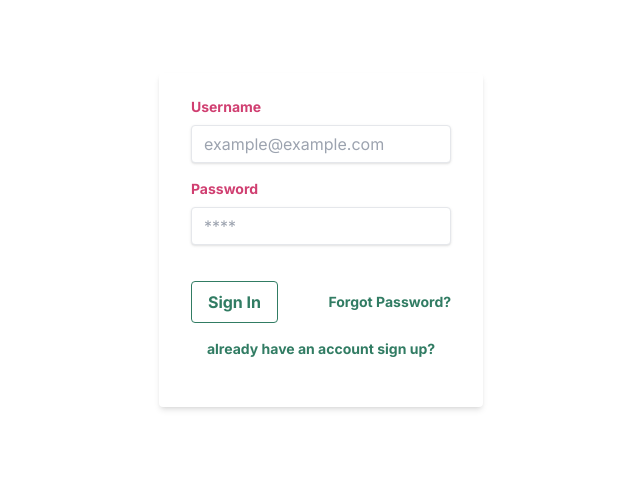
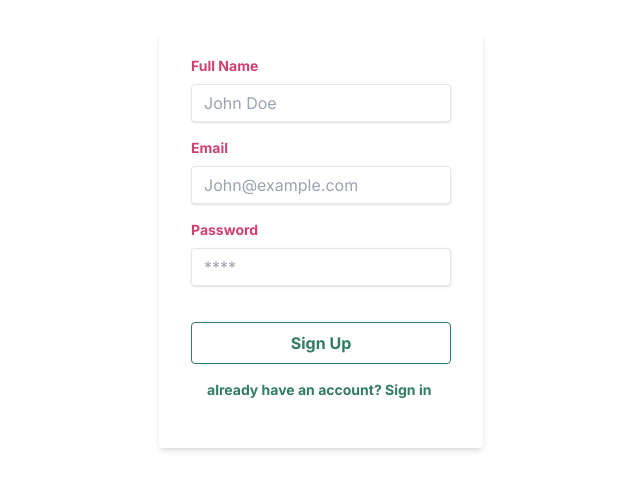
Before and after one commit to lodgingzeus/bookit, a Next.js app: page /auth/signup in a window 1280 px wide. Shown: the part 152-642 px from the top of the page, without its empty margins (319-959 px from the left). Built offline with nearby package versions, Linux system fonts and the light colour scheme.

Commit message:
register a user and popup

```diff
--- a/package.json
+++ b/package.json
@@ -25,6 +25,7 @@
     "react": "18.2.0",
     "react-dom": "18.2.0",
     "react-icons": "^4.9.0",
+    "react-toastify": "^9.1.3",
     "swiper": "^9.3.2",
     "tailwindcss": "3.3.2",
     "typescript": "5.0.4",
--- a/src/app/api/data/route.ts
+++ b/src/app/api/signup/route.ts
@@ -1,3 +1,4 @@
+import { prisma } from "@/db";
 // pages/api/data.js
 
 // export async function GET(req: any, res: any) {
@@ -13,8 +14,16 @@
 
 export async function POST(req: any) {
   try {
-    const { username, password } = await req.json();
-    return new Response(JSON.stringify(JSON.stringify({username: username, pass: password})));
+    const { name, email, password } = await req.json();
+
+    const newUser = await prisma.user.create({
+      data: {
+        name,
+        email,
+        password
+      }
+    })
+    return new Response(JSON.stringify(JSON.stringify(newUser)));
   } catch (error) {
     console.log(error)
   }
--- a/src/app/auth/signup/page.tsx
+++ b/src/app/auth/signup/page.tsx
@@ -1,27 +1,36 @@
 "use client"
 
 import { useState } from "react"
+import { ToastContainer, toast } from "react-toastify"
+import 'react-toastify/dist/ReactToastify.css';
 
 const SignUp = () => {
 
+    const [isSignUp, setIsSignUp ] = useState(true)
     const [ userInfo, setUserInfo ] = useState({
-      username: '',
+      name: '',
+      email: '',
       password: ''
     })
 
     const handleSubmit = async (e: any) => {
       e.preventDefault()
+      const { name, email, password } = userInfo
+      if(name == '' || email == undefined || password == null) return alert('Enter all info')
       console.log(userInfo)
       try {
-        const response = await fetch('/api/data', {
+        const response = await fetch('/api/signup', {
           method: "POST",
           body: JSON.stringify({
-            username: userInfo.username,
-            password: userInfo.password,
+            name: name,
+            email: email,
+            password: password,
           }),
         })
+        if(response.ok) toast.success('Successfully registered')
         const data = await response.json()
         console.log(data)
+
       } catch (error) {
         console.log(error)
       }
@@ -32,14 +41,27 @@ const SignUp = () => {
       setUserInfo((prevInfo) => ({...prevInfo, [name]: value}))
     }
 
+    const switchMode = () => {
+      setIsSignUp((pervIsSignUp) => !pervIsSignUp)
+    }
+
     return (
+  <>
     <div className="flex container items-center justify-center h-screen w-screen absolute top-1/2 left-1/2 transform -translate-x-1/2 -translate-y-1/2">
     <form className="bg-white shadow-md rounded px-8 pt-6 pb-8 mb-4">
+      {isSignUp && (
         <div className="mb-4">
-      <label className="block text-[#D03F71] text-sm font-bold mb-2" htmlFor="username">
-        Username
+          <label className="block text-[#D03F71] text-sm font-bold mb-2" htmlFor="name">
+            Full Name
           </label>
-      <input onChange={handleChange} className="shadow appearance-none border rounded w-full py-2 px-3 text-gray-700 leading-tight focus:outline-none focus:shadow-outline" name="username" type="text" placeholder="example@example.com" />
+          <input onChange={handleChange} className="shadow appearance-none border rounded w-full py-2 px-3 text-gray-700 leading-tight focus:outline-none focus:shadow-outline" name="name" type="text" placeholder="John Doe" />
+        </div>
+      )}
+      <div className="mb-4">
+        <label className="block text-[#D03F71] text-sm font-bold mb-2" htmlFor="email">
+          Email
+        </label>
+        <input onChange={handleChange} className="shadow appearance-none border rounded w-full py-2 px-3 text-gray-700 leading-tight focus:outline-none focus:shadow-outline" name="email" type="text" placeholder="John@example.com" />
       </div>
       <div className="mb-6">
         <label className="block text-[#D03F71] text-sm font-bold mb-2" htmlFor="password">
@@ -47,21 +69,31 @@ const SignUp = () => {
         </label>
         <input onChange={handleChange} className="shadow appearance-none border rounded w-full py-2 px-3 text-gray-700 mb-3 leading-tight focus:outline-none focus:shadow-outline" name="password" type="password" placeholder="****" />
       </div>
-    <div className="flex items-center justify-between">
-      <button onClick={handleSubmit} className="border border-[#317C63] hover:bg-[#D03F71] text-[#317C63] hover:text-white font-bold py-2 px-4 rounded focus:outline-none focus:shadow-outline" type="button">
-        Sign In
+      <div className="flex items-center w-full">
+        <button onClick={handleSubmit} className="w-full border border-[#317C63] hover:bg-[#D03F71] text-[#317C63] hover:text-white font-bold py-2 px-4 rounded focus:outline-none focus:shadow-outline" type="button">
+          {isSignUp ? 'Sign Up' : 'Sign In'}
         </button>
-      <a className="inline-block align-baseline font-bold text-sm text-[#317C63] hover:text-green-600" href="#">
-        Forgot Password?
-      </a>
       </div>
       <div>
-        <p className="p-4 inline-block align-baseline font-bold text-sm text-[#317C63] hover:text-green-600 cursor-pointer">
-            already have an account sign up?
+          <p onClick={switchMode} className="p-4 inline-block align-baseline font-bold text-sm text-[#317C63] hover:text-green-600 cursor-pointer">
+              {isSignUp ? 'already have an account? Sign in' : `don't have an account? Sign up`}
           </p>
       </div>
     </form>
+      <ToastContainer
+        position="top-right"
+        autoClose={5000}
+        hideProgressBar={false}
+        newestOnTop={false}
+        closeOnClick
+        rtl={false}
+        pauseOnFocusLoss
+        draggable
+        pauseOnHover
+        theme="light"
+      />
   </div>
+  </>
     )
 }
 
--- /dev/null
+++ b/src/components/FormField/FormField.tsx
@@ -0,0 +1,7 @@
+const FormField = () => {
+  return (
+    <div>FormField</div>
+  )
+}
+
+export default FormField
```
Also changed, not shown: 1 other file (tests, documents, lock files or other folders). Lines whose indentation alone changed are shown as unchanged.
